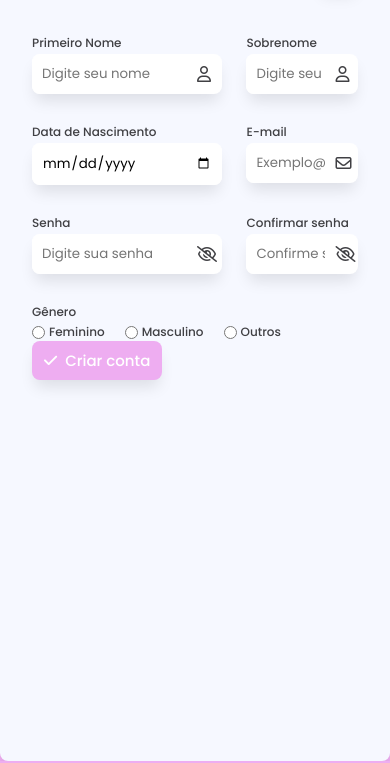
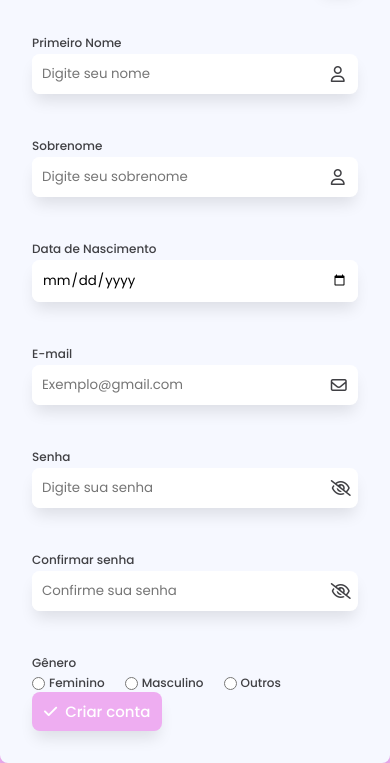
Before and after one commit to Nataliamonteirom/forms-cadastro, a plain HTML site: page index.html in a window 390 px wide. Shown: the part 83-846 px from the top of the page. Drawn offline with Linux system fonts and the light colour scheme.

```diff
--- a/src/styles/styles.css
+++ b/src/styles/styles.css
@@ -151,4 +151,10 @@ body{
         min-height: 100vh;
         padding: 32px;
     }
+
+    #input_container{
+        display: flex;
+        flex-direction: column;
+        gap: 38px;
+    }
 }
```
Also changed, not shown: src/javascript/script.js (added).
